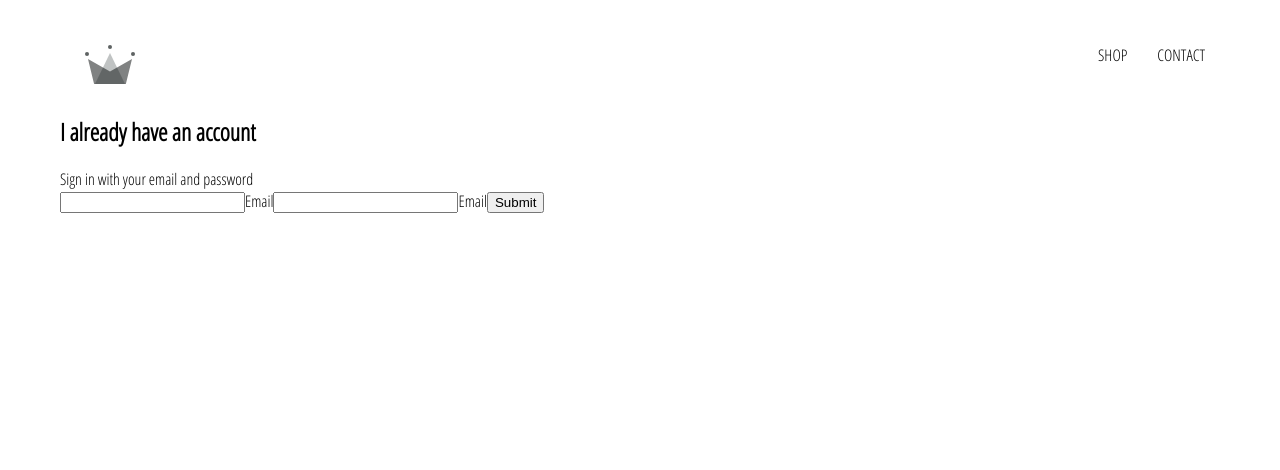
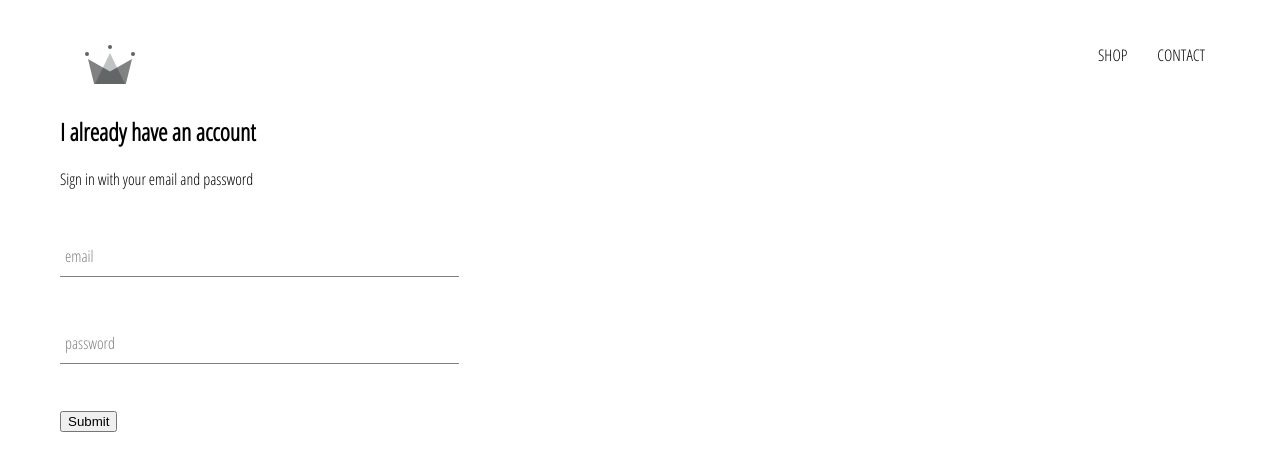
Before and after one commit to tylergasperlin/crwn-clothing, a React (Create React App) app: page /signin in a window 1280 px wide. Shown: the top 470 px of the page. Built offline with nearby package versions, Linux system fonts and the light colour scheme.

Commit message:
add signin input component

```diff
--- /dev/null
+++ b/src/components/form-input/form-input-component.jsx
@@ -0,0 +1,20 @@
+import React from 'react'
+import './form-input-styles.scss'
+
+//name type value onchange all get passed to this componeent from signin-component
+const FormInput = ({handleChange, label, ...otherProps}) =>(
+    <div className='group'>
+        <input className='form-input' onChange={handleChange} {...otherProps}></input>
+        {label ? (
+            //if value is int (user has typed) apply shrink otherwise empty string.
+            <label className={`${otherProps.value.length ? 'shrink' : ''}
+                form-input-label `}>
+                {label}
+            </label>)
+            : null
+        }
+    </div>
+
+)
+
+export default FormInput;
--- /dev/null
+++ b/src/components/form-input/form-input-styles.scss
@@ -0,0 +1,54 @@
+$sub-color: grey;
+$main-color: black;
+
+@mixin shrinkLabel {
+  top: -14px;
+  font-size: 12px;
+  color: $main-color;
+}
+
+.group {
+  position: relative;
+  margin: 45px 0;
+
+  .form-input {
+    background: none;
+    background-color: white;
+    color: $sub-color;
+    font-size: 18px;
+    padding: 10px 10px 10px 5px;
+    display: block;
+    width: 100%;
+    border: none;
+    border-radius: 0;
+    border-bottom: 1px solid $sub-color;
+    margin: 25px 0;
+
+    &:focus {
+      outline: none;
+    }
+
+    &:focus ~ .form-input-label {
+      @include shrinkLabel();
+    }
+  }
+
+  input[type='password'] {
+    letter-spacing: 0.3em;
+  }
+
+  .form-input-label {
+    color: $sub-color;
+    font-size: 16px;
+    font-weight: normal;
+    position: absolute;
+    pointer-events: none;
+    left: 5px;
+    top: 10px;
+    transition: 300ms ease all;
+
+    &.shrink {
+      @include shrinkLabel();
+    }
+  }
+}
--- a/src/components/signin/signin-component.jsx
+++ b/src/components/signin/signin-component.jsx
@@ -1,4 +1,5 @@
 import React from 'react';
+import FormInput from '../form-input/form-input-component'
 import './signin-styles.scss'
 
 class SignIn extends React.Component{
@@ -28,21 +29,23 @@
                 <h2>I already have an account</h2>
                 <span>Sign in with your email and password</span>
                 <form onSubmit={this.handleSubmit}>
-                    <input
+                    <FormInput
                         name='email'
                         type='email'
                         value={this.state.email}
-                        onChange={this.handleChange}
-                        required></input>
-                    <label>Email</label>
+                        handleChange={this.handleChange}
+                        label='email'
+                        required>
+                    </FormInput>
 
-                    <input
+                    <FormInput
                         name='password'
                         type='password'
                         value={this.state.email}
-                        onChange={this.handleChange}
-                        required></input>
-                    <label>Email</label>
+                        handleChange={this.handleChange}
+                        label='password'
+                        required>
+                    </FormInput>
 
                     <input type='submit' value='Submit'></input>
                 </form>
--- a/src/components/signin/signin-styles.scss
+++ b/src/components/signin/signin-styles.scss
@@ -0,0 +1,3 @@
+.sign-in{
+    width: 30vw;
+}
```
